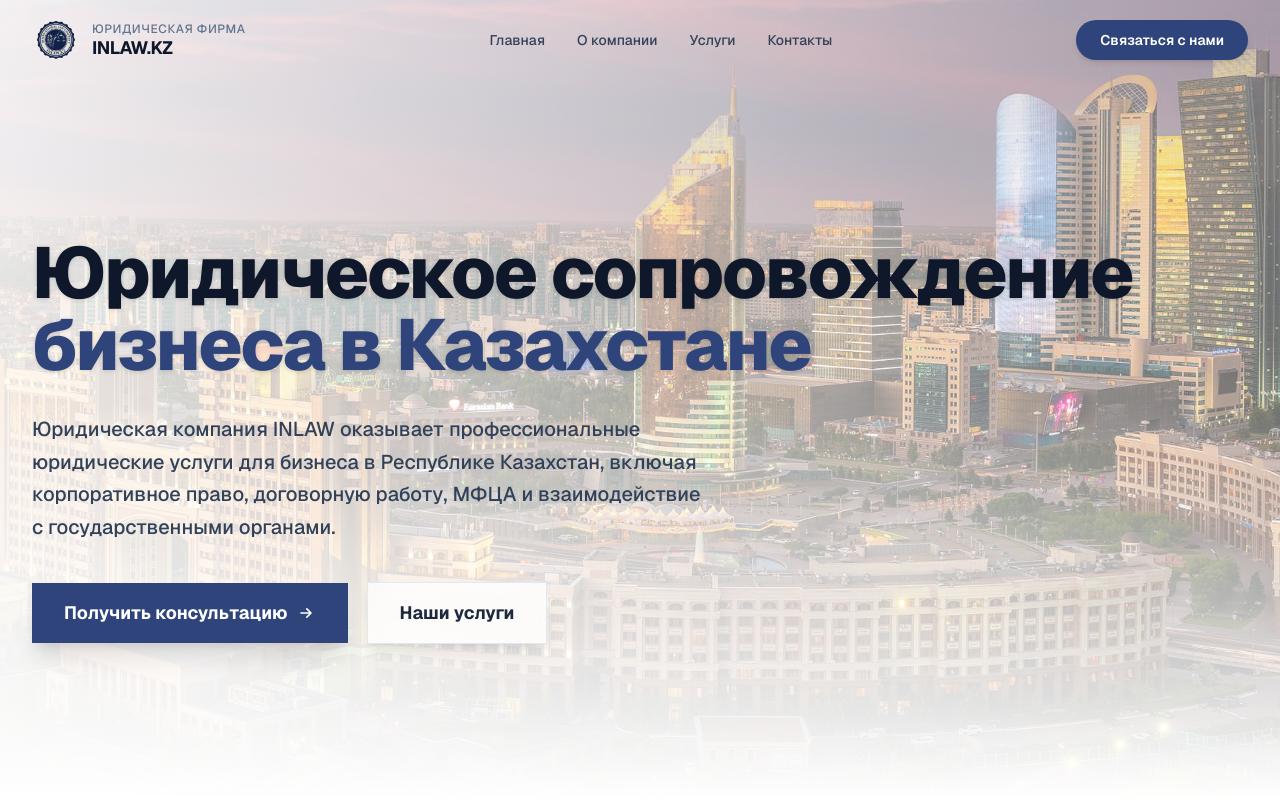
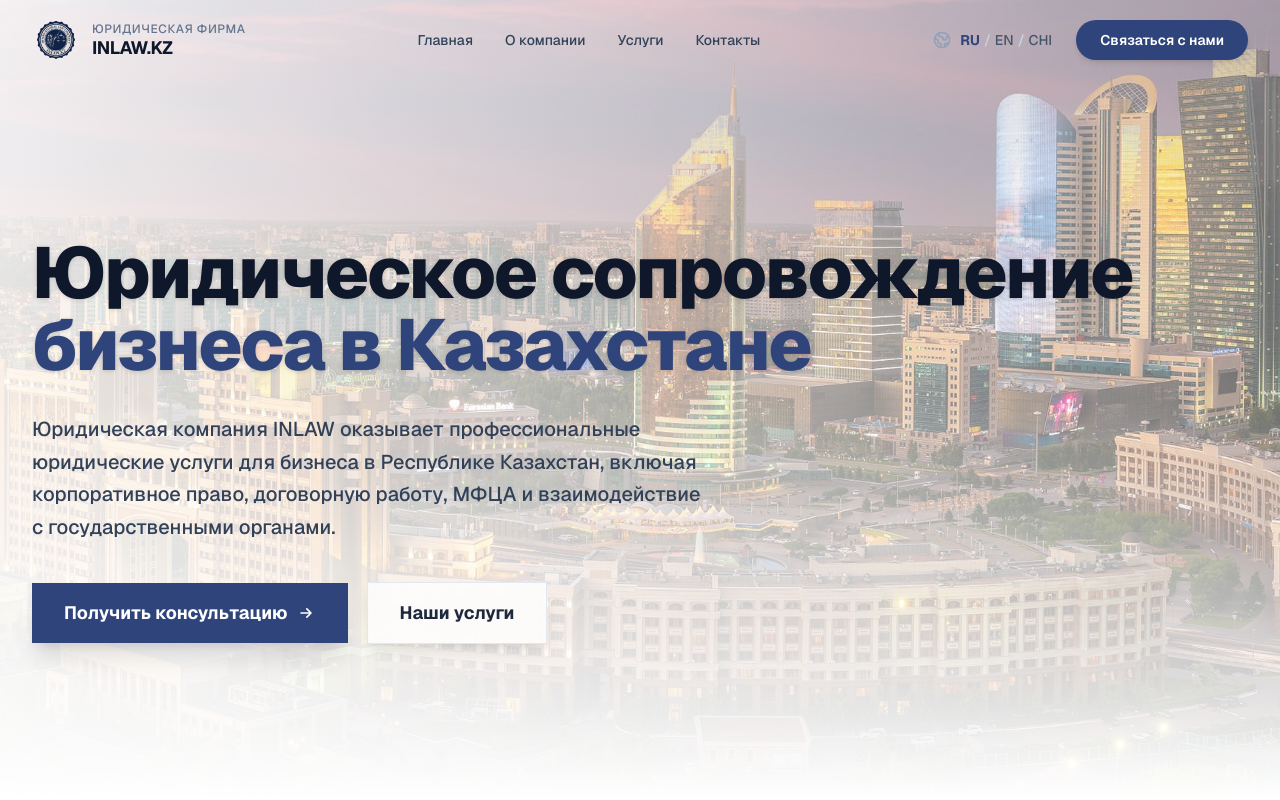
Before and after one commit to Alikhan-rgb1/inlaw.kz.web, a Next.js app: page / in a window 1280 px wide. Shown: the top 800 px of the page. Built offline with nearby package versions, Linux system fonts and the light colour scheme.

Commit message:
Add language selector (RU/EN/CHI) with globe icon to Navbar

```diff
--- a/src/components/Navbar.tsx
+++ b/src/components/Navbar.tsx
@@ -80,8 +80,22 @@ export default function Navbar() {
           ))}
         </nav>
 
-        {/* CTA Button */}
-        <div className="hidden md:flex items-center gap-4">
+        {/* CTA Button & Language Switcher */}
+        <div className="hidden md:flex items-center gap-6">
+          {/* Language Switcher */}
+          <div className="flex items-center gap-2 text-sm font-medium text-slate-600 dark:text-slate-300">
+            <svg className="h-5 w-5 text-slate-400" fill="none" viewBox="0 0 24 24" stroke="currentColor">
+              <path strokeLinecap="round" strokeLinejoin="round" strokeWidth={2} d="M3.055 11H5a2 2 0 012 2v1a2 2 0 002 2 2 2 0 012 2v2.945M8 3.935V5.5A2.5 2.5 0 0010.5 8h.5a2 2 0 012 2 2 2 0 104 0 2 2 0 012-2h1.064M15 20.488V18a2 2 0 012-2h3.064M21 12a9 9 0 11-18 0 9 9 0 0118 0z" />
+            </svg>
+            <div className="flex items-center gap-1">
+              <span className="cursor-pointer text-[#2E447A] font-bold">RU</span>
+              <span className="text-slate-300">/</span>
+              <span className="cursor-pointer hover:text-[#2E447A] transition-colors">EN</span>
+              <span className="text-slate-300">/</span>
+              <span className="cursor-pointer hover:text-[#2E447A] transition-colors">CHI</span>
+            </div>
+          </div>
+
           <a
             href="https://wa.me/77001466601?text=%D0%97%D0%B4%D1%80%D0%B0%D0%B2%D1%81%D1%82%D0%B2%D1%83%D0%B9%D1%82%D0%B5%2C%20%D1%85%D0%BE%D1%87%D1%83%20%D0%BF%D0%BE%D0%BB%D1%83%D1%87%D0%B8%D1%82%D1%8C%20%D1%8E%D1%80%D0%B8%D0%B4%D0%B8%D1%87%D0%B5%D1%81%D0%BA%D1%83%D1%8E%20%D0%BA%D0%BE%D0%BD%D1%81%D1%83%D0%BB%D1%8C%D1%82%D0%B0%D1%86%D0%B8%D1%8E"
             target="_blank"
```
